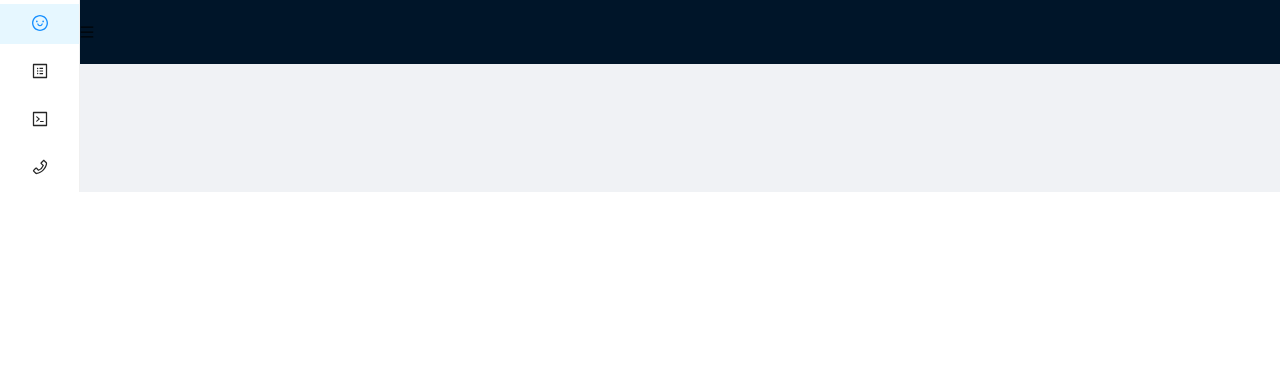
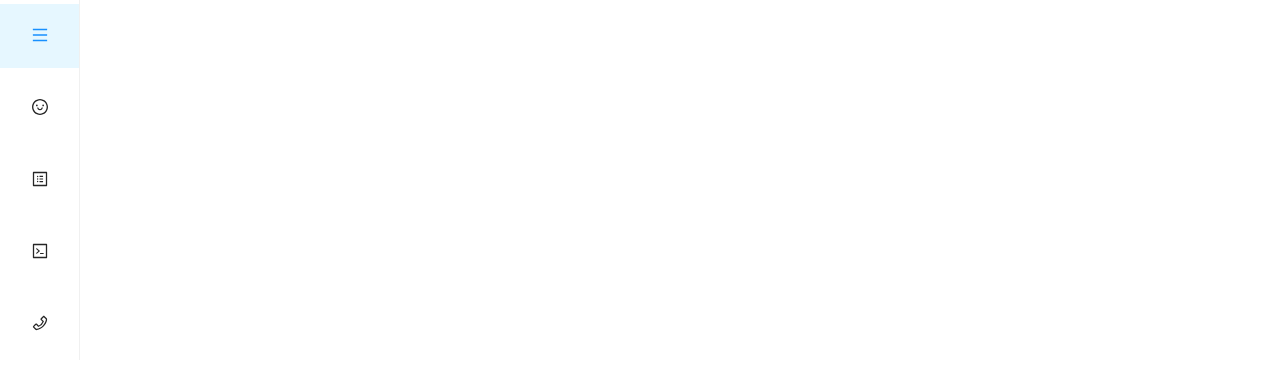
Before and after one commit to kvs1995/React-Portfolio, a React (Create React App) app: page / in a window 1280 px wide. Shown: the top 370 px of the page. Built offline with nearby package versions, Linux system fonts and the light colour scheme.

Commit message:
correct nav bar so menu collapse trigger button is aligned with the other icons

```diff
--- a/src/App.css
+++ b/src/App.css
@@ -36,3 +36,7 @@
     transform: rotate(360deg);
   }
 }
+
+.ant-layout {
+  background-color: white !important;
+}
--- a/src/App.js
+++ b/src/App.js
@@ -11,12 +11,14 @@ import { useState } from 'react';
 export default function App() {
 
   const [collapsed, setCollapsed] = useState(true)
+  // const [visible, setVisible] =
 
   return (
     <Layout>
-      <NavMenu collapsed={collapsed} setCollapsed={setCollapsed}/>
+        <NavMenu collapsed={collapsed} setCollapsed={setCollapsed} visible={!collapsed}/>
       <Layout className="site-layout">
-        <NavHeader collapsed={collapsed} setCollapsed={setCollapsed}/>
+      <NavHeader collapsed={collapsed} setCollapsed={setCollapsed}/>
+
         <MainContent />
       </Layout>
     </Layout>
--- a/src/components/menu/NavMenu.js
+++ b/src/components/menu/NavMenu.js
@@ -10,19 +10,22 @@ export default function NavMenu({ collapsed, setCollapsed }) {
 
   return(
     <>
-      <Sider trigger={null} collapsible collapsed={collapsed}>
+      <Sider trigger={null} collapsible collapsed={collapsed} >
         <div className="logo" />
-        <Menu theme="light" model="inline" defaultSelectedKeys={['1']}>
-          <Menu.Item key="1" icon={<SmileOutlined />}>
+        <Menu className="nav-bar-icons" theme="light" model="inline" defaultSelectedKeys={['1']}>
+          <Menu.Item key="1" icon={<MenuOutlined onClick={() => { collapsed ? setCollapsed(false): setCollapsed(true)}}/>}>
+
+          </Menu.Item>
+          <Menu.Item key="2" icon={<SmileOutlined/>}>
             Home
           </Menu.Item>
-          <Menu.Item key="2" icon={<ProfileOutlined />}>
+          <Menu.Item key="3" icon={<ProfileOutlined />}>
             About Me
           </Menu.Item>
-          <Menu.Item key="3" icon={<CodeOutlined />}>
+          <Menu.Item key="4" icon={<CodeOutlined />}>
             Portfolio
           </Menu.Item>
-          <Menu.Item key="4" icon={<PhoneOutlined />}>
+          <Menu.Item key="5" icon={<PhoneOutlined />}>
             Contact Me
           </Menu.Item>
         </Menu>
--- a/src/components/menu/navmenu.css
+++ b/src/components/menu/navmenu.css
@@ -0,0 +1,9 @@
+.nav-bar-icons svg {
+  /* width: 2rem !important;
+  height: 2rem!important; */
+}
+
+.nav-bar-icons li{
+  line-height: 64px !important;
+  height: 64px !important;
+}
--- a/src/components/navheader/NavHeader.js
+++ b/src/components/navheader/NavHeader.js
@@ -8,7 +8,7 @@ export default function NavHeader({ collapsed, setCollapsed }) {
   return(
     <>
       <Header className="site-layout-background custom-header" style={{padding: 0}}>
-        <MenuOutlined className="custom-menu-icon" onClick={() => { collapsed ? setCollapsed(false): setCollapsed(true)}}/>
+        {/* <MenuOutlined className="custom-menu-icon" onClick={() => { collapsed ? setCollapsed(false): setCollapsed(true)}}/> */}
       </Header>
     </>
   )
--- a/src/components/navheader/navheader.css
+++ b/src/components/navheader/navheader.css
@@ -1,3 +1,8 @@
 .custom-header {
-  background-color: transparent;
+  background-color: transparent !important;
 }
+
+.custom-menu-icon svg{
+  height: 3rem !important;
+  width: 3rem !important;
+}
```
